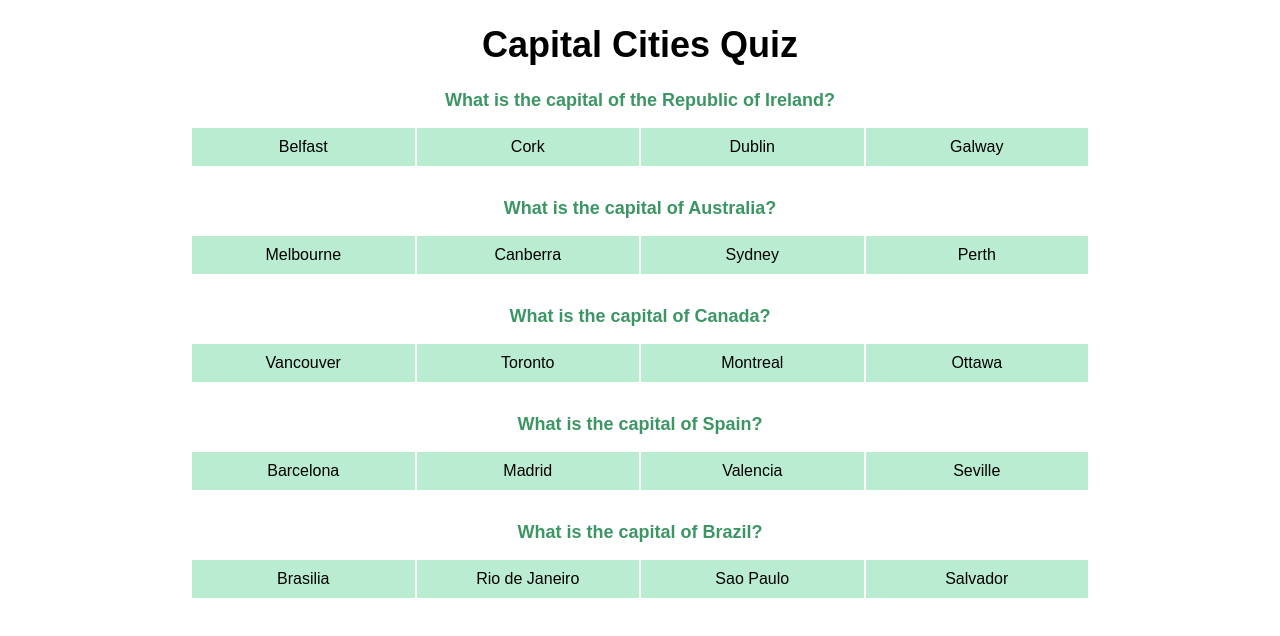
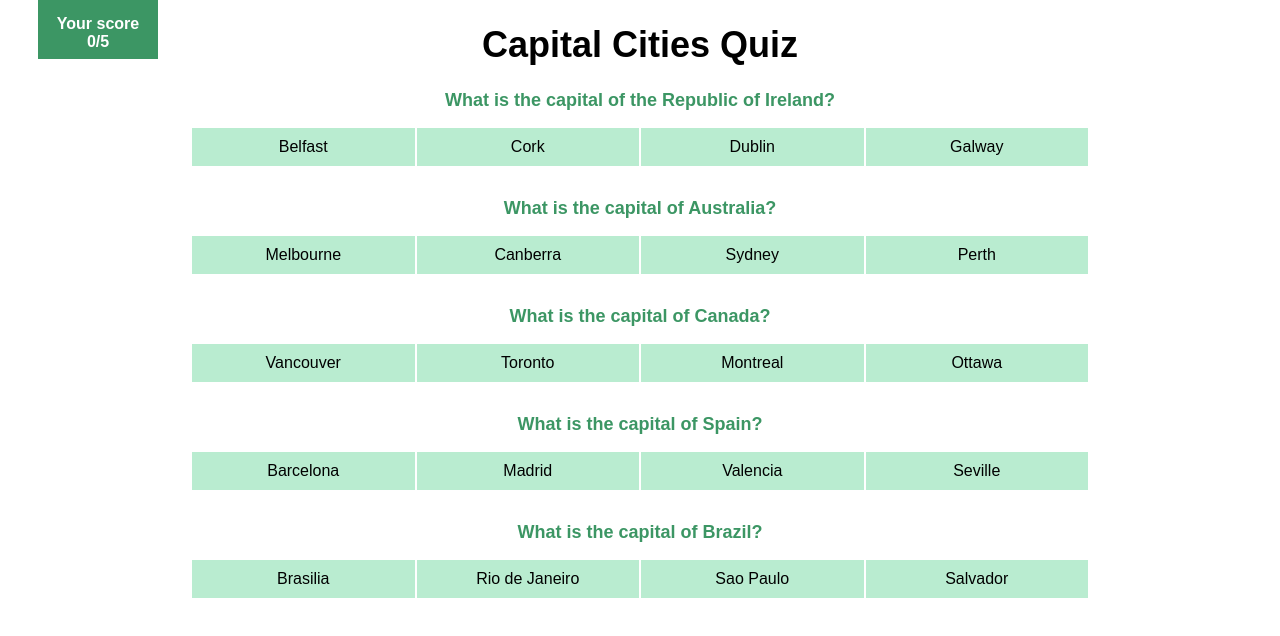
Before and after one commit to apmorris83/precourse-section-5-multiple-choice-quiz, a plain HTML site: page index.html in a window 1280 px wide. Drawn offline with Linux system fonts and the light colour scheme.

Commit message:
added scoreboard to keep track of players score

```diff
--- a/index.html
+++ b/index.html
@@ -7,6 +7,11 @@
     <script type="text/javascript" src="jquery.js"></script>
   </head>
   <body>
+
+<!--player score-->
+  <div id="scoreboard">
+    <h3>Your score<br><span id="playerScore">0</span>/5</h3>
+  </div>
 
     <h1>Capital Cities Quiz</h1>
 <!-- question 1 -->
--- a/main.js
+++ b/main.js
@@ -1,4 +1,8 @@
 //console.log('hello');
+
+var questionsRight = 0;
+
+document.getElementById("playerScore").innerHTML = questionsRight;
 
 /*guess the correct answer*/
 
@@ -14,6 +18,9 @@ $(document).ready(function(){
 
     $(this).unbind();
     $(this).siblings().unbind();
+
+    questionsRight += 1;
+    document.getElementById("playerScore").innerHTML = questionsRight;
 
   })
 });
--- a/style.css
+++ b/style.css
@@ -62,3 +62,19 @@ td{
   padding:10px;
   list-style-type: none;
 }
+#scoreboard{
+  width: 120px;
+  height: 60px;
+  background-color: #3c9664;
+  color: #fff;
+  position: absolute;
+  position: fixed;
+  margin-top: -25px;
+  margin-left: 30px;
+}
+h3{
+  font-family: sans-serif;
+  font-size: 16px;
+  text-align: center;
+  color: #fff;
+}
```
